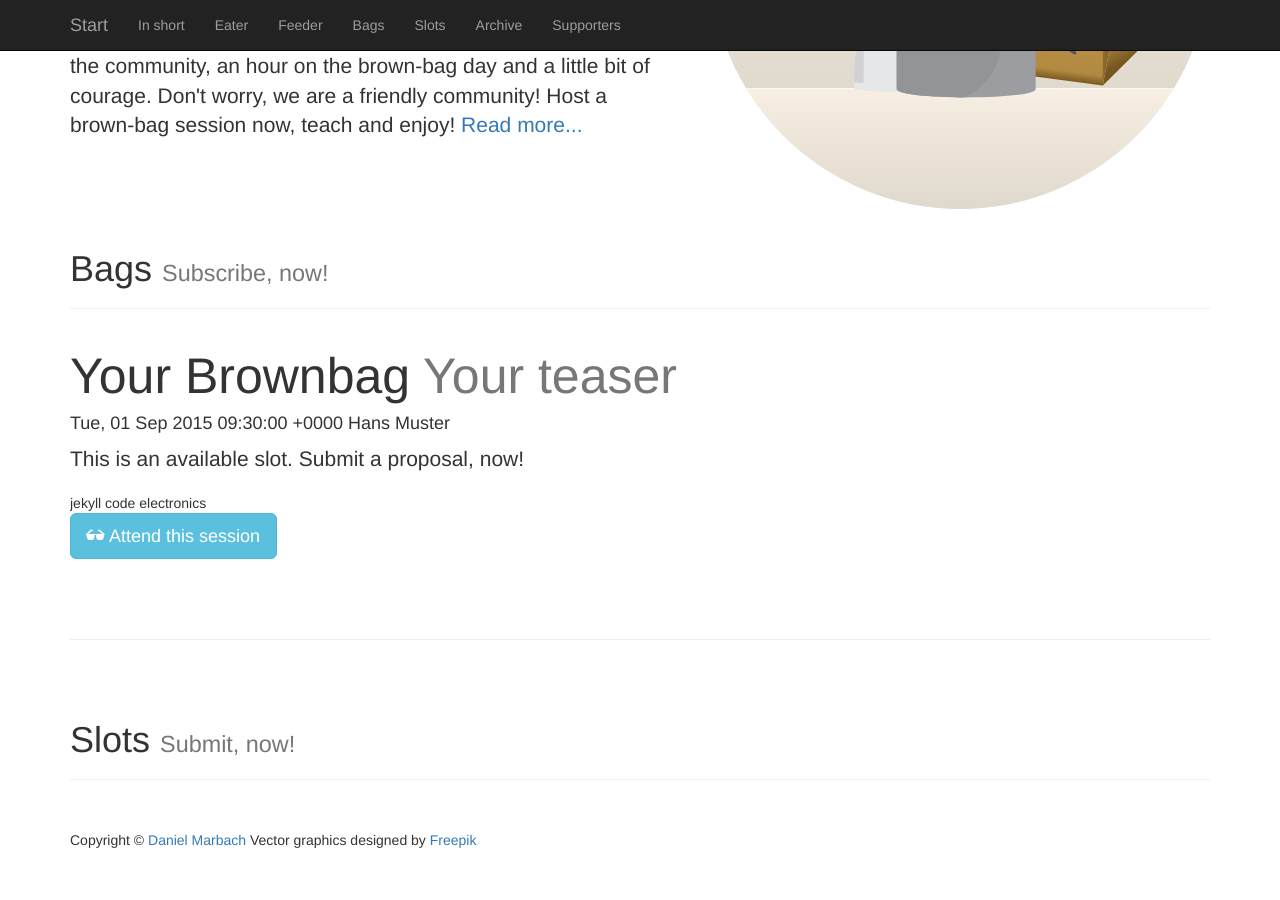
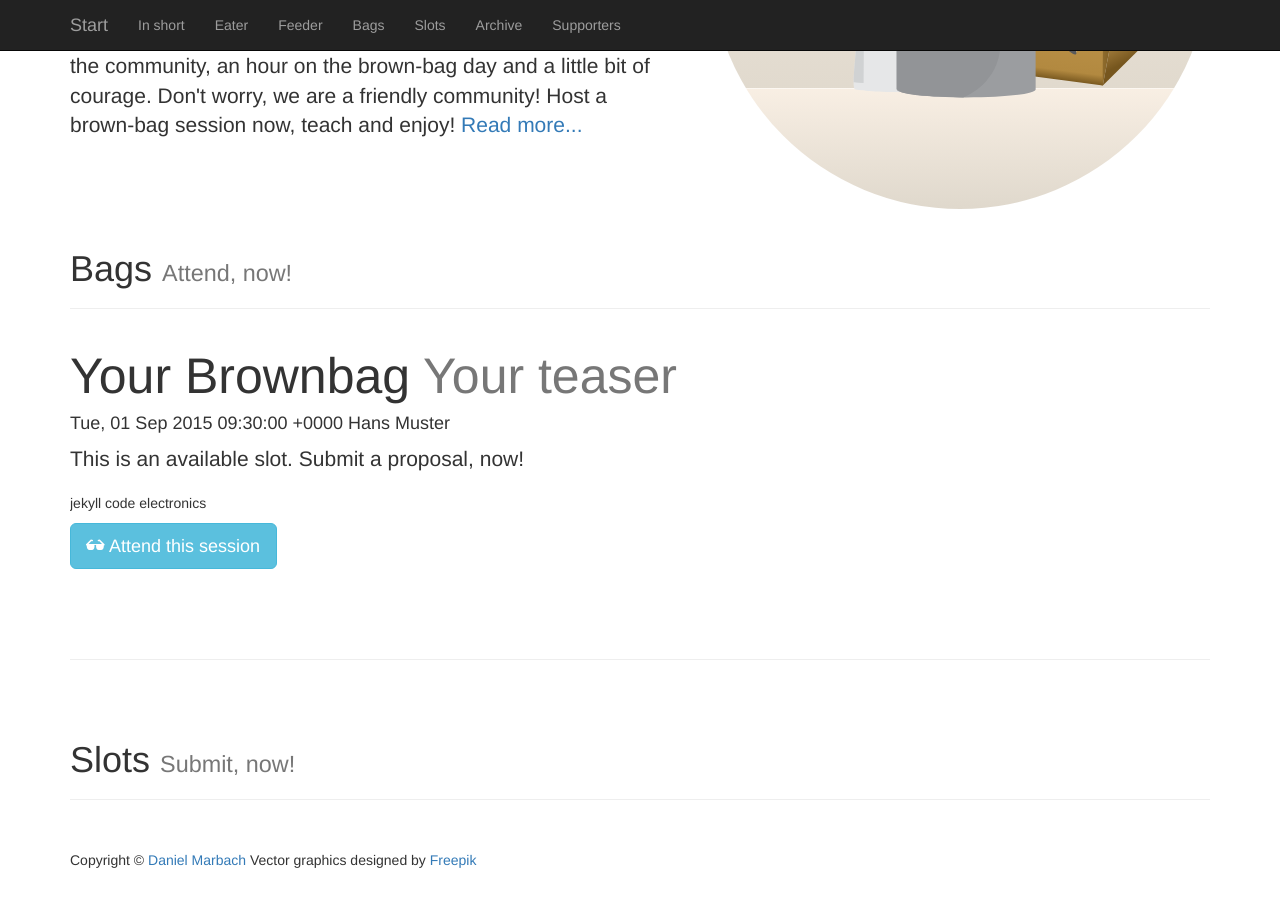
Before and after one commit to brown-bag/brown-bag.github.com, a Jekyll site: the page built from index.html, in a window 1280 px wide and 900 px high, scrolled down 2461 px. Built offline with Jekyll 4.4.1, drawn with Linux system fonts in a browser that asks for light colours.

Commit message:
More spacing for buttons

```diff
--- a/_includes/bags-content.html
+++ b/_includes/bags-content.html
@@ -1,5 +1,5 @@
 <div class="page-header" id="bags">
-  <h1>Bags <small>Subscribe, now!</small></h1>
+  <h1>Bags <small>Attend, now!</small></h1>
 </div>
 {% assign bags = site.posts | where: "archive", false %}
 {% for bag in bags %}
@@ -12,11 +12,13 @@
   <h4>{{ bag.date | date_to_rfc822 }} {{ bag.author }}</h4>
   <p class="lead">{{ bag.content | remove: '<p>' | remove: '</p>' }}</p>
   {% for tag in bag.tags %} {{ tag }} {% endfor %}
-  <form action="{{ bag.event }}">
-    <button type="submit" class="btn btn-info btn-lg">
-      <span class="glyphicon glyphicon-sunglasses" aria-hidden="true"></span> Attend this session
-    </button>
-  </form>
+  <p>
+    <form action="{{ bag.event }}">
+      <button type="submit" class="btn btn-info btn-lg">
+        <span class="glyphicon glyphicon-sunglasses" aria-hidden="true"></span> Attend this session
+      </button>
+    </form>
+  </p>
 </div>
 
 <hr class="featurette-divider">
--- a/_includes/slots-content.html
+++ b/_includes/slots-content.html
@@ -8,13 +8,15 @@
   <h2 class="featurette-heading">{{ slot.title | remove: '<p>' | remove: '</p>' }}
     <span class="text-muted">{{ slot.teaser  | remove: '<p>' | remove: '</p>' }}</span>
   </h2>
-  <h4>{{ slot.date | date_to_rfc822 }} {{ slot.author }}</h4>
+  <h4>{{ slot.date | date_to_rfc822 }}</h4>
   <p class="lead">{{ slot.content | remove: '<p>' | remove: '</p>' }}</p>
-  <form action="{{ site.edit-path }}/{{ slot.path }}">
-    <button type="submit" class="btn btn-info btn-lg">
-      <span class="glyphicon glyphicon-check" aria-hidden="true"></span> Submit for this slot
-    </button>
-  </form>
+  <p>
+    <form action="{{ site.edit-path }}/{{ slot.path }}">
+      <button type="submit" class="btn btn-info btn-lg">
+        <span class="glyphicon glyphicon-check" aria-hidden="true"></span> Submit for this slot
+      </button>
+    </form>
+  </p>
 </div>
 
 <hr class="featurette-divider">
```
